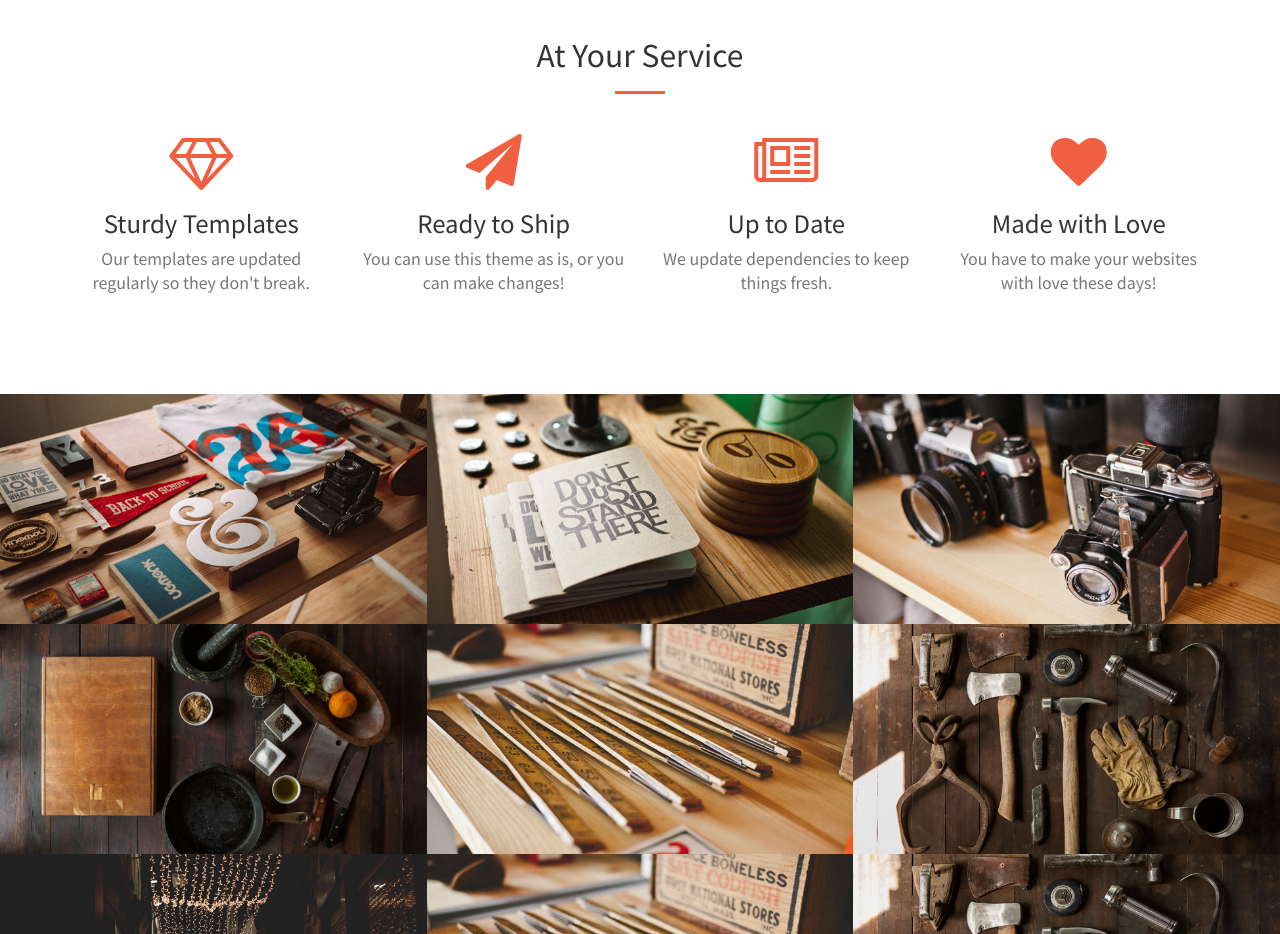
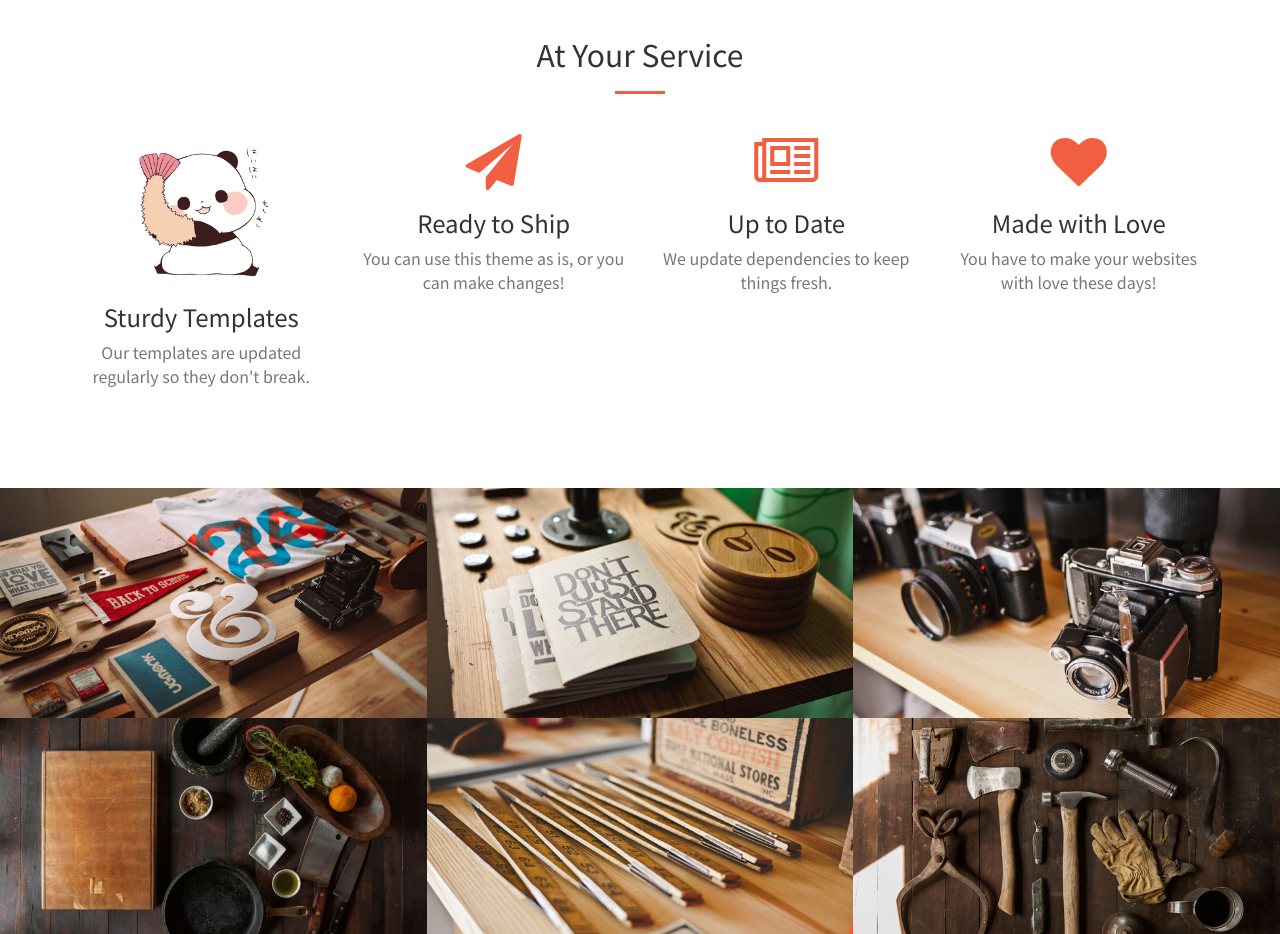
Before and after one commit to willyhurry/willyhurry.github.io, a website: page index.html in a window 1280 px wide. Shown: the part 1780-2714 px from the top of the page. Drawn offline with nearby package versions, Linux system fonts and the light colour scheme.

Commit message:
TESTING
++

```diff
--- a/index.html
+++ b/index.html
@@ -142,7 +142,7 @@
             <div class="row">
                 <div class="col-lg-3 col-md-6 text-center">
                     <div class="service-box">
-                        <i class="fa fa-4x fa-diamond text-primary sr-icons"></i>
+                        <img src="./icons/01.png" height="150" width="150">
                         <h3>Sturdy Templates</h3>
                         <p class="text-muted">Our templates are updated regularly so they don't break.</p>
                     </div>
```
Also changed, not shown: icons/01.png (added).
